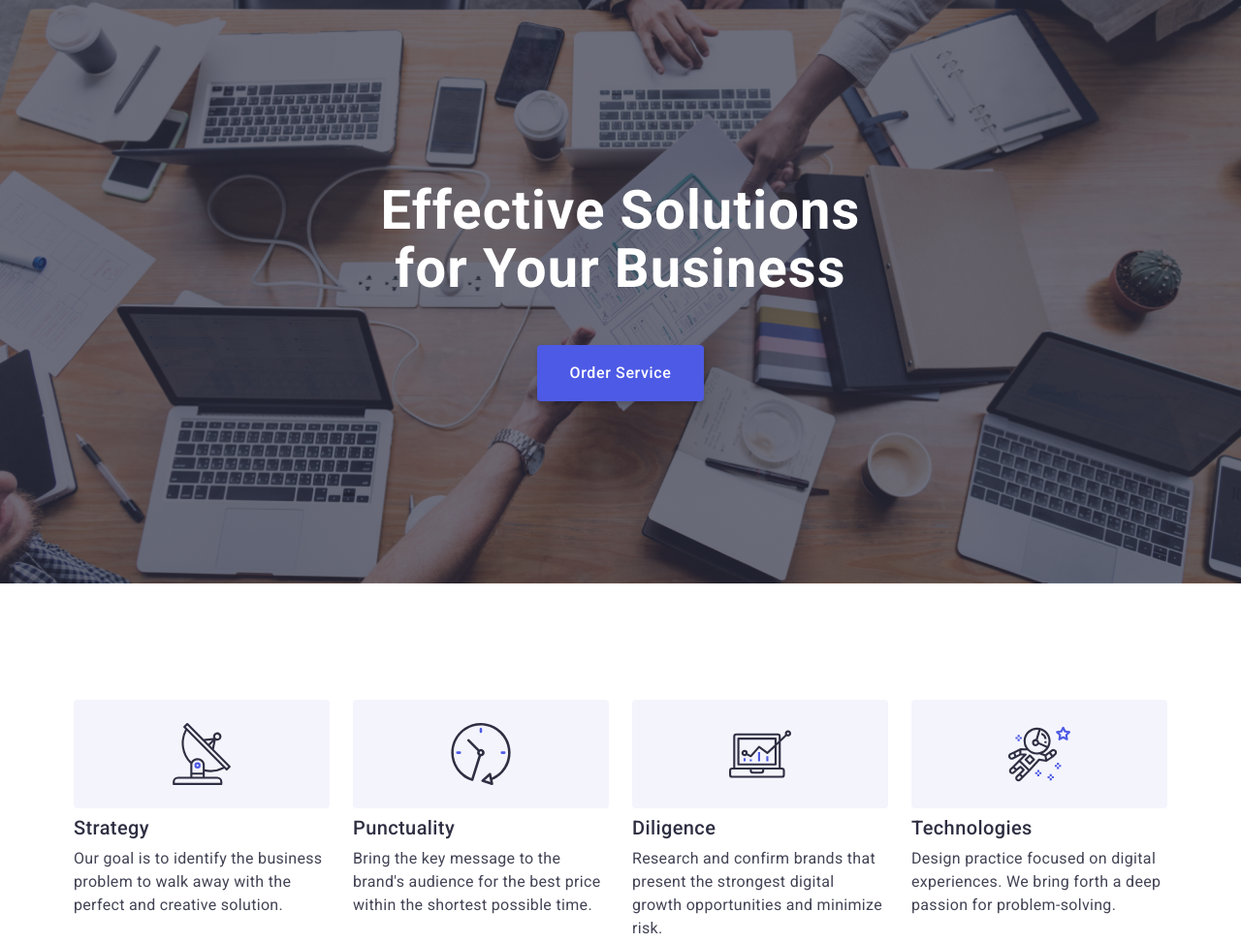
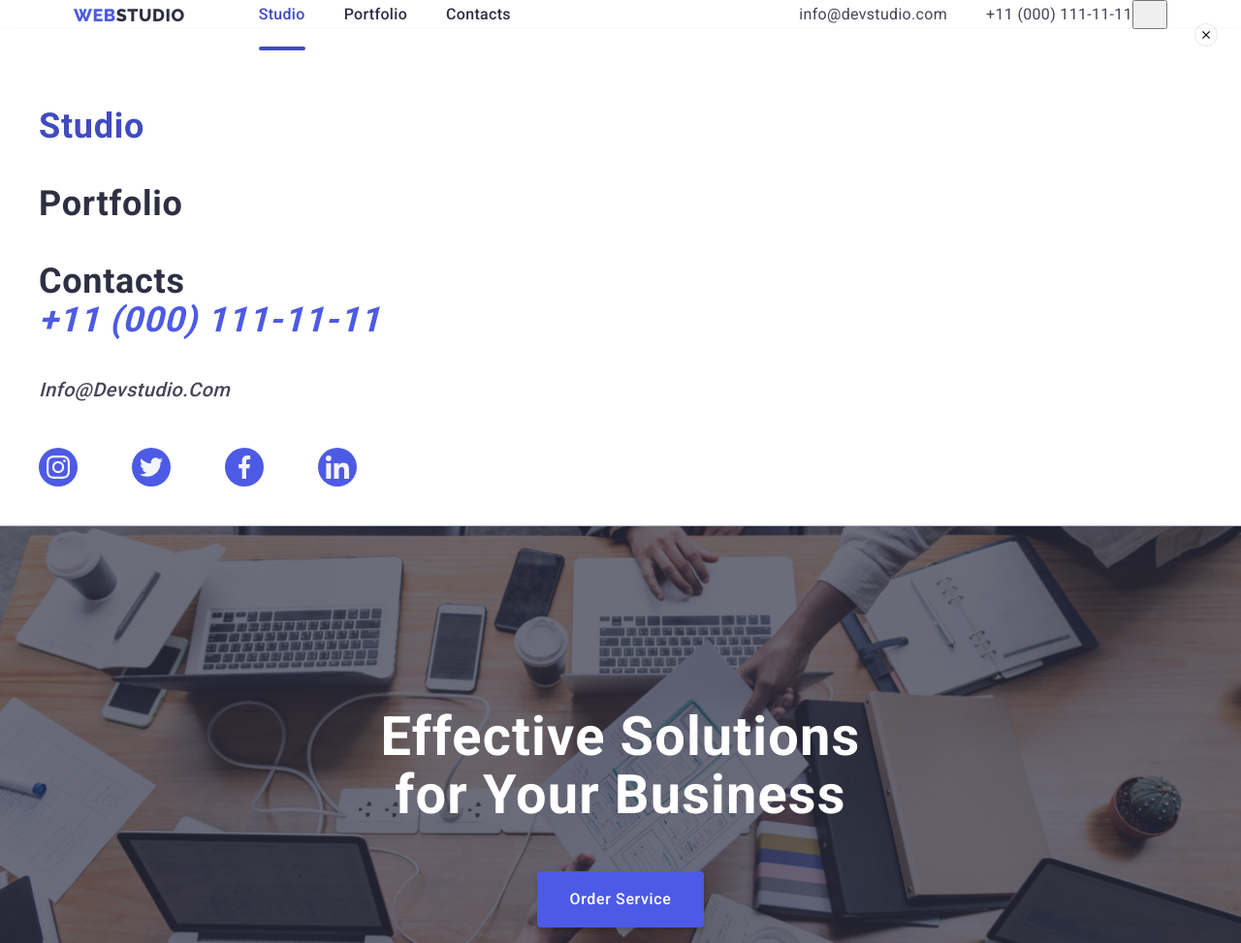
Before and after one commit to ArturKyianytsia/goit-markup-hw-07, a plain HTML site: page index.html in a window 1280 px wide. Shown: the top 973 px of the page at 97% size. Drawn offline with nearby package versions, Linux system fonts and the light colour scheme.

Commit message:
goit-markup-hw-07

```diff
--- a/css/media.css
+++ b/css/media.css
@@ -45,8 +45,28 @@
     }
 
     .footer-container {
-        /* display: flex;
-        flex-wrap: wrap; */
+        display: flex;
+        flex-wrap: wrap;
+        width: 582px;
+    }
+
+    .footer-social-wrap {
+        margin-top: 0;
+        margin-left: 24px;
+    }
+
+    .footer-subscribe-title {
+        text-align: left;
+    }
+
+    .footer-form {
+        display: flex;
+    }
+
+    .footer-input {
+        width: 264px;
+        margin-bottom: 0px;
+        margin-right: 24px;
     }
 }
 
@@ -105,4 +125,23 @@
     .team-item {
         width: calc((100% - 72px) / 4);
     }
+
+    .footer {
+        padding-top: 100px;
+        padding-bottom: 100px;
+    }
+
+    .footer-logo {
+        justify-content:flex-start;
+    }
+
+    .footer-social-wrap {
+        margin-left: 120px;
+        margin-right: 80px;
+        margin-bottom: 0;
+    }
+
+    .footer-title {
+        text-align: left;
+    }
 }
--- a/css/styles.css
+++ b/css/styles.css
@@ -72,8 +72,8 @@ img {
 }
 
 .header {
-padding-top: 24px;
-padding-bottom: 24px;
+/* padding-top: 24px;
+padding-bottom: 24px; */
 border-bottom: 1px solid #E7E9FC;
 box-shadow: 0px 2px 1px rgba(46, 47, 66, 0.08), 0px 1px 1px rgba(46, 47, 66, 0.16), 0px 1px 6px rgba(46, 47, 66, 0.08);
 }
@@ -181,6 +181,132 @@ box-shadow: 0px 2px 1px rgba(46, 47, 66, 0.08), 0px 1px 1px rgba(46, 47, 66, 0.1
 
 .address:focus {
     color: var(--hover-and-focus-color);
+}
+
+/* .header-container,
+.header-navigation,
+.header-address {
+    display: none;
+} */
+
+.menu-open-btn {
+
+}
+
+.menu-open-icon {
+
+}
+
+.mob-menu {
+    background-color: var(--color-title);
+    box-shadow: 0px 2px 1px rgba(46, 47, 66, 0.08), 0px 1px 1px rgba(46, 47, 66, 0.16), 0px 1px 6px rgba(46, 47, 66, 0.08);
+    height: 100%;
+    padding-left: 40px;
+}
+
+.menu-close-btn {
+    width: 24px;
+    height: 24px;
+    border-radius: 50%;
+    background-color: transparent;
+    border: 1px solid rgba(0, 0, 0, 0.1);
+    position: absolute;
+    display: flex;
+    align-items: center;
+    justify-content: center;
+    right: 24px;
+    top: 24px;
+}
+
+.menu-close-icon {
+
+}
+
+.mob-menu-navigation {
+padding-top: 80px;
+margin-bottom: auto;
+}
+
+.mob-menu-list {
+    display: flex;
+    flex-direction: column;
+    gap: 40px;
+}
+
+.mob-menu-item-studio {
+    font-weight: 700;
+    font-size: 36px;
+    line-height: 40px;
+    letter-spacing: 0.02em;
+    color: var(--hover-and-focus-color);
+}
+
+.mob-menu-item {
+    font-weight: 700;
+    font-size: 36px;
+    line-height: 40px;
+    letter-spacing: 0.02em;
+    color: var(--title-text-color);
+}
+
+.mob-menu-address-list {
+
+}
+
+.mob-menu-phone-item {
+    margin-bottom: 40px;
+}
+
+.mob-menu-address-item {
+
+}
+
+.mob-menu-phone {
+    font-weight: 700;
+    font-size: 36px;
+    line-height: 40px;
+    letter-spacing: 0.02em;
+    text-transform: capitalize;
+    color: var(--color-web);
+}
+
+.mob-menu-address {
+    font-weight: 500;
+    font-size: 20px;
+    line-height: 24px;
+    letter-spacing: 0.02em;
+    text-transform: capitalize;
+    color: var(--primery-text-color);
+}
+
+.mob-soc-list {
+    display: flex;
+    gap: 56px;
+    margin-top: 48px;
+    padding-bottom: 40px;
+}
+
+.mob-soc-item {
+    width: 40px;
+    height: 40px;
+}
+
+.mob-soc-link {
+    width: 100%;
+    height: 100%;
+    border-radius: 50%;
+    background-color: var(--color-web);
+    display: inline-block;
+    display: flex;
+    align-items: center;
+    justify-content: center;
+    transition: background-color 250ms cubic-bezier(0.4, 0, 0.2, 1);
+}
+
+.mob-soc-icon {
+    width: 24px;
+    height: 24px;
+    fill: var(--color-footer-text);
 }
 
 .hero {
@@ -388,7 +514,6 @@ display: none;
     height: 100%;
     border-radius: 50%;
     background-color: var(--color-web);
-    display: inline-block;
     display: flex;
     align-items: center;
     justify-content: center;
@@ -452,7 +577,6 @@ display: none;
 }
 
 .footer-container {
-    /* display: flex; */
 }
 
 .footer {
@@ -540,7 +664,7 @@ display: none;
 }
 
 .footer-subscribe {
-    /* margin-left: 80px; */
+
 }
 
 .footer-subscribe-title {
@@ -568,7 +692,6 @@ display: none;
     border: 1px solid #FFFFFF;
     filter: drop-shadow(0px 4px 4px rgba(0, 0, 0, 0.15));
     border-radius: 4px;
-    /* width: 264px; */
     width: 100%;
     height: 40px;
     outline: transparent;
--- a/index.html
+++ b/index.html
@@ -13,7 +13,7 @@
         <link rel="stylesheet" href="./css/media.css">
     </head>
     <body>
-        <!-- <header class="header">
+        <header class="header">
             <div class="container header-container">
                 <nav class="header-navigation link">
                     <a class="header-logo link" href="./index.html">
@@ -35,8 +35,67 @@
                         </li>
                     </ul>
                 </address>
+                <button class="menu-open-btn" type="button">
+                    <svg class="menu-open-icon" width="32px" height="22">
+                        <use href="./images/icons.svg#icon-charm_menu-hamburger"></use>
+                    </svg>
+                </button>
             </div>
-        </header> -->
+            <div class="mob-menu">
+                <button class="menu-close-btn" type="button">
+                    <svg class="menu-close-icon" width="8px" height="8">
+                        <use href="./images/icons.svg#icon-close-black"></use>
+                    </svg>
+                </button>
+                <nav class="mob-menu-navigation link">
+                    <ul class="mob-menu-list list">
+                        <li><a class="mob-menu-item-studio link" href="./index.html">Studio</a></li>
+                        <li><a class="mob-menu-item link" href="./portfolio.html">Portfolio</a></li>
+                        <li><a class="mob-menu-item link" href="">Contacts</a></li>
+                    </ul>
+                </nav>
+                <address class="mob-menu-address">
+                    <ul class="mob-menu-address-list list">
+                        <li class="mob-menu-phone-item">
+                            <a class="mob-menu-phone link" href="tel:+110001111111">+11 (000) 111-11-11</a>
+                        </li>
+                        <li class="mob-menu-address-item link">
+                            <a class="mob-menu-address link" href="mailto:info@devstudio.com">info@devstudio.com</a>
+                        </li>
+                    </ul>
+                </address>
+                <ul class="mob-soc-list list">
+                    <li class="mob-soc-item">
+                        <a href="" class="mob-soc-link link">
+                            <svg class="mob-soc-icon">
+                                <use href="./images/icons.svg#icon-instagram"></use>
+                            </svg>
+                        </a>
+                    </li>
+                    <li class="mob-soc-item">
+                        <a href="" class="mob-soc-link link">
+                            <svg class="mob-soc-icon">
+                                <use href="./images/icons.svg#icon-twitter"></use>
+                            </svg>
+                        </a>
+                    </li>
+                    <li class="mob-soc-item">
+                        <a href="" class="mob-soc-link link">
+                            <svg class="mob-soc-icon">
+                                <use href="./images/icons.svg#icon-facebook"></use>
+                            </svg>
+                        </a>
+                    </li>
+                    <li class="mob-soc-item">
+                        <a href="" class="mob-soc-link link">
+                            <svg class="mob-soc-icon">
+                                <use href="./images/icons.svg#icon-linkedin"></use>
+                            </svg>
+                        </a>
+                    </li>
+                </ul>
+            </div>
+        </header>
         <main>
         <section class="hero">
             <div class="container">
```
Also changed, not shown: js/mobile-menu.js (added).
